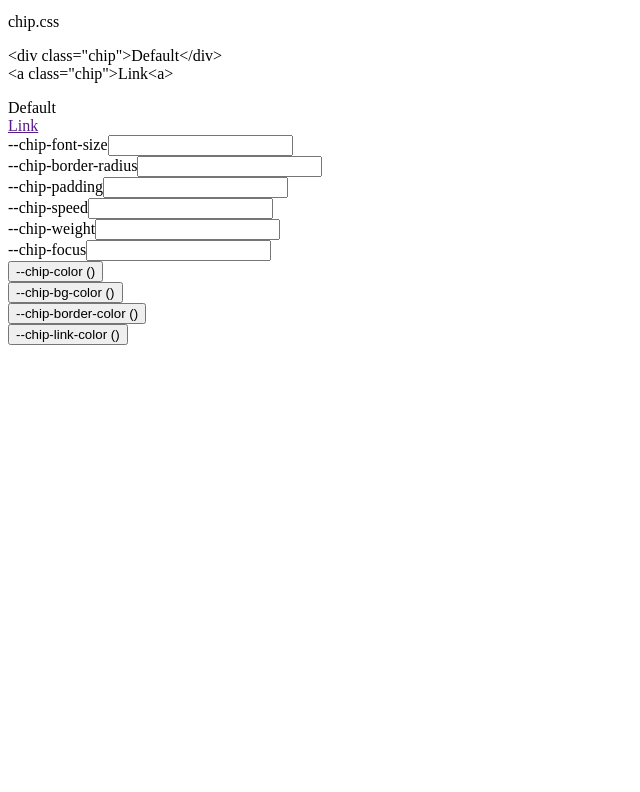
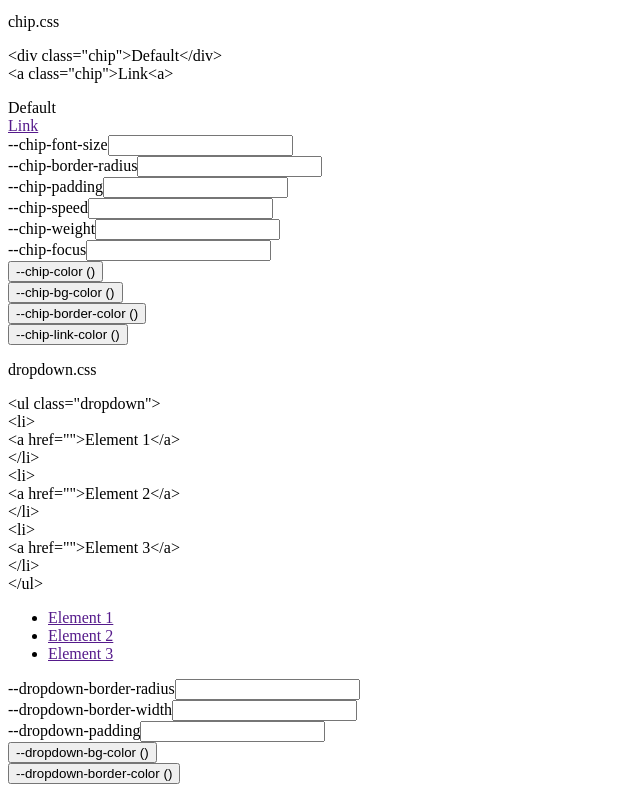
Before and after one commit to chasestarr/fortune-theming, a Gatsby site: page /components in a window 1280 px wide. Shown: the part 669-1461 px from the top of the page, without its empty margins (0-640 px from the left). Before the commit the page ends 1022 px from the top, so only its background shows below. Built offline with nearby package versions, Linux system fonts and the light colour scheme; Gatsby itself is replaced by a stand-in of ours.

Commit message:
dropdown

```diff
--- a/src/pages/components.js
+++ b/src/pages/components.js
@@ -125,6 +125,54 @@ export default class Components extends React.Component {
             </div>
           )}
         />
+
+        <Block
+          nav="dropdown.css"
+          title="dropdown.css"
+          demo={() => (
+            <div>
+              <p className="code pad1">
+                {`<ul class="dropdown">`}
+                <div className="padL1">
+                  {`<li>`}
+                  <div className="padL1">{`<a href="">Element 1</a>`}</div>
+                  {`</li>`}
+                </div>
+                <div className="padL1">
+                  {`<li>`}
+                  <div className="padL1">{`<a href="">Element 2</a>`}</div>
+                  {`</li>`}
+                </div>
+                <div className="padL1">
+                  {`<li>`}
+                  <div className="padL1">{`<a href="">Element 3</a>`}</div>
+                  {`</li>`}
+                </div>
+                {`</ul>`}
+              </p>
+              <ul className="dropdown">
+                <li>
+                  <a href="">Element 1</a>
+                </li>
+                <li>
+                  <a href="">Element 2</a>
+                </li>
+                <li>
+                  <a href="">Element 3</a>
+                </li>
+              </ul>
+            </div>
+          )}
+          editor={() => (
+            <div>
+              <NumberPicker name="--dropdown-border-radius" />
+              <NumberPicker name="--dropdown-border-width" />
+              <NumberPicker name="--dropdown-padding" />
+              <ColorPicker name="--dropdown-bg-color" />
+              <ColorPicker name="--dropdown-border-color" />
+            </div>
+          )}
+        />
       </div>
     )
   }
```
